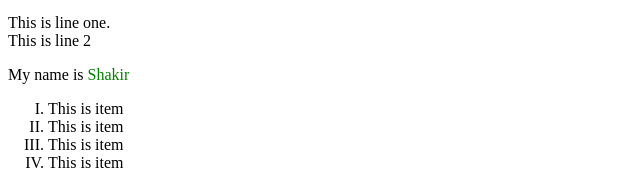
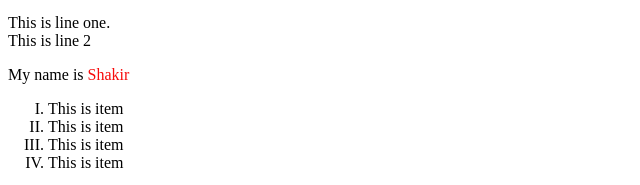
Before and after one commit to shakirshakeelzargar/html-css-training, a plain HTML site: page Shakir/index.html in a window 1280 px wide. Shown: the part 545-730 px from the top of the page, 0-640 px from the left. Drawn offline with Linux system fonts and the light colour scheme.

Commit message:
changed the color of text shakir

```diff
--- a/Shakir/index.html
+++ b/Shakir/index.html
@@ -19,7 +19,7 @@
     <div>This is a div</div>
     <a href="https://softcrylic.com">Click Here to go to sc website</a>
     <p>This is line one. <br />This is line 2</p>
-    <p>My name is <span style="color: green">Shakir</span></p>
+    <p>My name is <span style="color: rgb(247, 11, 11)">Shakir</span></p>
     <ol type="I">
       <li>This is item</li>
       <li>This is item</li>
```
